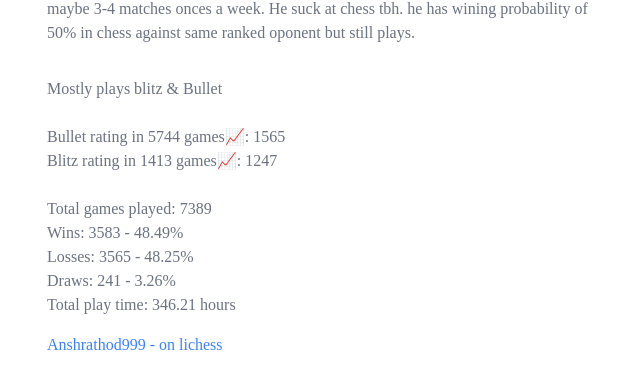
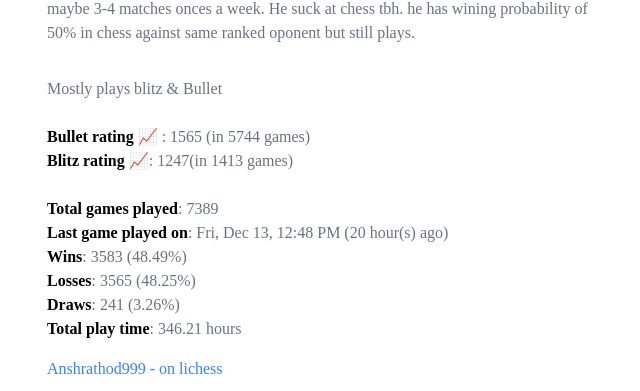
Before and after one commit to Maxtop-pro/Next_portfolio, a Next.js app: page / in a window 1280 px wide. Shown: the part 5620-6011 px from the top of the page, without its empty margins (317-957 px from the left). Built offline with nearby package versions, Linux system fonts and the light colour scheme; no server answers; some icons are missing; a web font is replaced by a local one.

Commit message:
live chess data from lichess

```diff
--- a/components/chess.tsx
+++ b/components/chess.tsx
@@ -1,7 +1,9 @@
+import axios from "axios";
 import Link from "next/link";
+import { useEffect, useState } from "react";
 
-function ChessStats() {
-  const chessStats = {
+function userData() {
+  const [userData, setUserData] = useState({
     id: "anshrathod999",
     username: "Anshrathod999",
     perfs: {
@@ -27,7 +29,22 @@
       loss: 3565,
       win: 3583,
     },
-  };
+  });
+
+  useEffect(() => {
+    // Fetch data from Lichess API
+    const fetchUserData = async () => {
+      try {
+        const response = await axios.get(
+          `https://lichess.org/api/user/Anshrathod999`
+        );
+        setUserData(response.data);
+      } catch (err) {}
+    };
+
+    fetchUserData();
+  }, []);
+
   return (
     <div className="mx-auto max-w-[600px] my-20">
       <div className=" px-6 ">
@@ -48,36 +65,50 @@
           <p>Mostly plays blitz & Bullet</p>
           <br />
           <p>
-            Bullet rating in {chessStats.perfs.bullet.games} games📈:{" "}
-            {chessStats.perfs.bullet.rating}
+            <span className="text-black font-bold">Bullet rating 📈 </span> :{" "}
+            {userData.perfs.bullet.rating} (in {userData.perfs.bullet.games}{" "}
+            games)
           </p>
           <p>
-            Blitz rating in {chessStats.perfs.blitz.games} games📈:{" "}
-            {chessStats.perfs.blitz.rating}
+            <span className="text-black font-bold">Blitz rating 📈</span>:{" "}
+            {userData.perfs.blitz.rating}
+            (in {userData.perfs.blitz.games} games)
           </p>
           <br />
 
-          <p>Total games played: {chessStats.count.all}</p>
           <p>
-            Wins: {chessStats.count.win} -{" "}
-            {((chessStats.count.win / chessStats.count.all) * 100).toFixed(2)}%
+            <span className="text-black font-bold">Total games played</span>:{" "}
+            {userData.count.all}
           </p>
           <p>
-            Losses: {chessStats.count.loss} -{" "}
-            {((chessStats.count.loss / chessStats.count.all) * 100).toFixed(2)}%
+            <span className="text-black font-bold">Last game played on</span>:{" "}
+            {formatTimestamp(userData.seenAt)} ({timeAgo(userData.seenAt)})
           </p>
           <p>
-            Draws: {chessStats.count.draw} -{" "}
-            {((chessStats.count.draw / chessStats.count.all) * 100).toFixed(2)}%
+            <span className="text-black font-bold">Wins</span>:{" "}
+            {userData.count.win} (
+            {((userData.count.win / userData.count.all) * 100).toFixed(2)}%)
           </p>
           <p>
-            Total play time: {(chessStats.playTime.total / 3600).toFixed(2)}{" "}
-            hours
+            <span className="text-black font-bold">Losses</span>:{" "}
+            {userData.count.loss} (
+            {((userData.count.loss / userData.count.all) * 100).toFixed(2)}
+            %)
+          </p>
+          <p>
+            <span className="text-black font-bold">Draws</span>:{" "}
+            {userData.count.draw} (
+            {((userData.count.draw / userData.count.all) * 100).toFixed(2)}
+            %)
+          </p>
+          <p>
+            <span className="text-black font-bold">Total play time</span>:{" "}
+            {(userData.playTime.total / 3600).toFixed(2)} hours
           </p>
         </div>
-        <Link href={chessStats.url} target="_blank" rel="noreferrer">
+        <Link href={userData.url} target="_blank" rel="noreferrer">
           <p className="text-blue-500 my-4 cursor-pointer hover:underline">
-            {chessStats.username} - on lichess
+            {userData.username} - on lichess
           </p>
         </Link>
       </div>
@@ -97,4 +128,44 @@
   );
 }
 
-export default ChessStats;
+export default userData;
+export function timeAgo(timestamp: number): string {
+  const now = new Date();
+  const date = new Date(timestamp);
+  const secondsAgo = Math.floor((now.getTime() - date.getTime()) / 1000);
+
+  if (secondsAgo < 60) {
+    return `${secondsAgo} second(s) ago`;
+  } else if (secondsAgo < 3600) {
+    const minutes = Math.floor(secondsAgo / 60);
+    return `${minutes} minute(s) ago`;
+  } else if (secondsAgo < 86400) {
+    const hours = Math.floor(secondsAgo / 3600);
+    return `${hours} hour(s) ago`;
+  } else if (secondsAgo < 2592000) {
+    const days = Math.floor(secondsAgo / 86400);
+    return `${days} day(s) ago`;
+  } else if (secondsAgo < 31536000) {
+    const months = Math.floor(secondsAgo / 2592000);
+    return `${months} month(s) ago`;
+  } else {
+    const years = Math.floor(secondsAgo / 31536000);
+    return `${years} year(s) ago`;
+  }
+}
+
+export function formatTimestamp(timestamp: number): string {
+  const date = new Date(timestamp);
+
+  // Format the date as "Sun Dec 15 6:59 PM"
+  const options: Intl.DateTimeFormatOptions = {
+    weekday: "short",
+    month: "short",
+    day: "numeric",
+    hour: "numeric",
+    minute: "numeric",
+    hour12: true,
+  };
+
+  return new Intl.DateTimeFormat("en-US", options).format(date);
+}
--- a/package.json
+++ b/package.json
@@ -9,7 +9,9 @@
     "lint": "next lint"
   },
   "dependencies": {
+    "axios": "^1.7.9",
     "framer-motion": "^8.0.2",
+    "lucide-react": "^0.468.0",
     "next": "12.2.5",
     "react": "18.2.0",
     "react-dom": "18.2.0",
```
Also changed, not shown: 1 other file (tests, documents, lock files or other folders).
